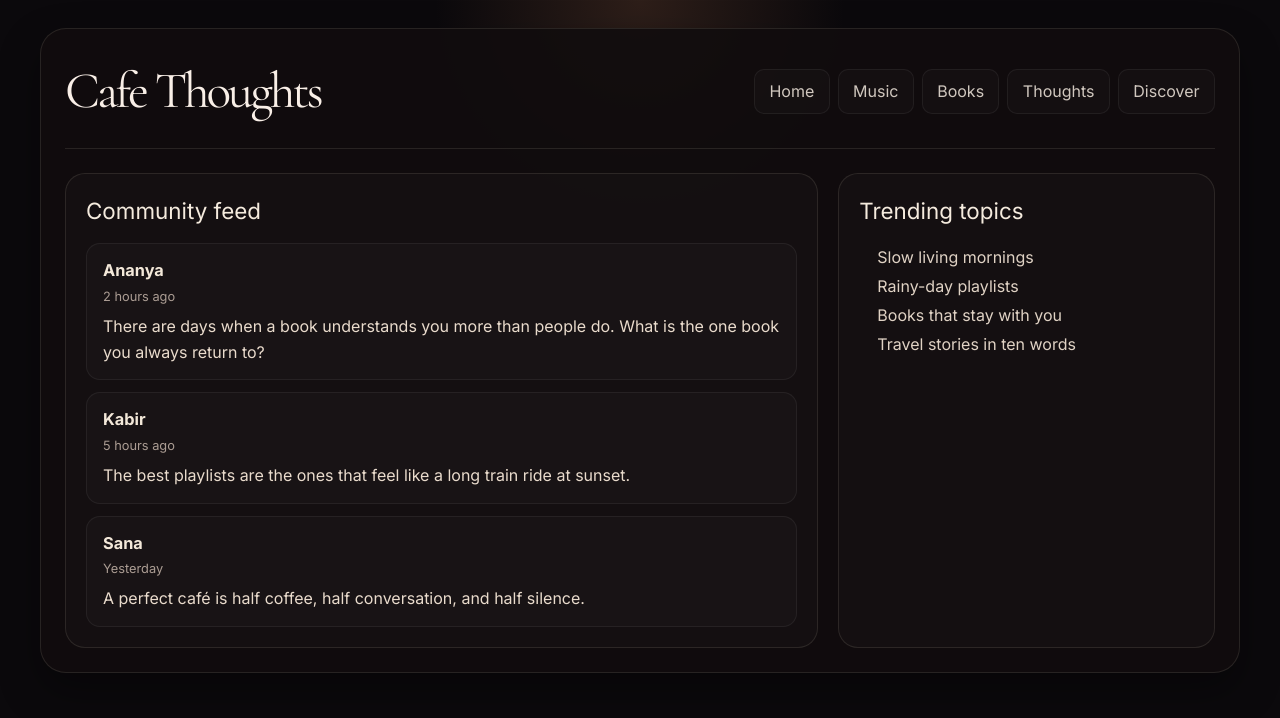
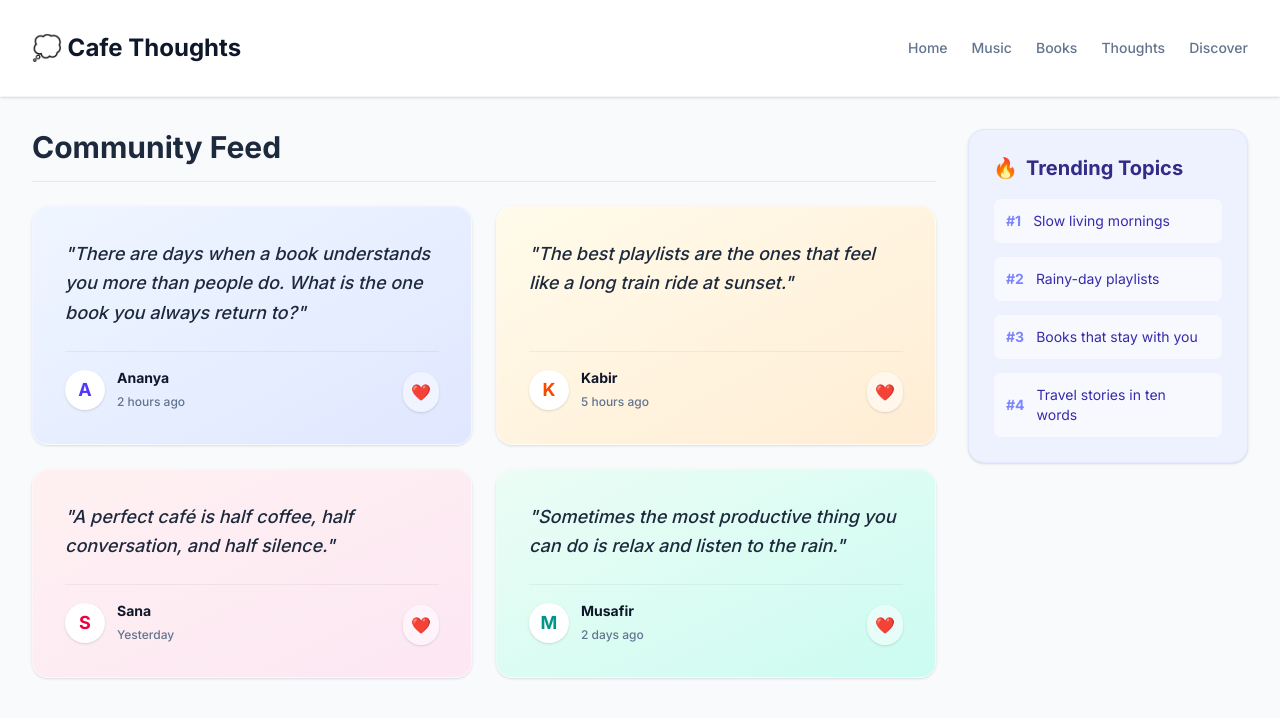
Before and after one commit to manishtarjan2/Musafir-Cafe, a Next.js app: page /thoughts in a window 1280 px wide. Shown: the top 718 px of the page. Built offline with nearby package versions, Linux system fonts and the light colour scheme.

Commit message:
Enhance Thoughts page UI to match Books page layout and styling

```diff
--- a/app/thoughts/page.tsx
+++ b/app/thoughts/page.tsx
@@ -5,17 +5,30 @@ const thoughts = [
     author: "Ananya",
     time: "2 hours ago",
     text: "There are days when a book understands you more than people do. What is the one book you always return to?",
+    color: "from-blue-50 to-indigo-100",
+    accent: "text-indigo-600",
   },
   {
     author: "Kabir",
     time: "5 hours ago",
     text: "The best playlists are the ones that feel like a long train ride at sunset.",
+    color: "from-amber-50 to-orange-100",
+    accent: "text-orange-600",
   },
   {
     author: "Sana",
     time: "Yesterday",
     text: "A perfect café is half coffee, half conversation, and half silence.",
+    color: "from-rose-50 to-pink-100",
+    accent: "text-rose-600",
   },
+  {
+    author: "Musafir",
+    time: "2 days ago",
+    text: "Sometimes the most productive thing you can do is relax and listen to the rain.",
+    color: "from-emerald-50 to-teal-100",
+    accent: "text-teal-600",
+  }
 ];
 
 const navItems = [
@@ -28,44 +41,79 @@ const navItems = [
 
 export default function ThoughtsPage() {
   return (
-    <div className="page-shell">
-      <header className="page-header">
-        <h1>Cafe Thoughts</h1>
-        <nav className="page-nav" aria-label="Thought navigation">
+    <div className="min-h-screen bg-gray-50 text-slate-800 font-sans">
+      <header className="flex justify-between items-center p-8 bg-white shadow-sm border-b border-gray-100 sticky top-0 z-10 max-md:flex-col max-md:gap-4 max-md:p-4">
+        <h1 className="text-2xl font-bold m-0 text-slate-900 flex items-center gap-2">💭 Cafe Thoughts</h1>
+        <nav className="flex gap-6 font-medium text-sm text-slate-500 max-md:flex-wrap max-md:justify-center">
           {navItems.map((item) => (
-            <Link key={item.href} href={item.href}>
+            <Link key={item.href} href={item.href} className="no-underline text-inherit hover:text-indigo-600 transition-colors">
               {item.label}
             </Link>
           ))}
         </nav>
       </header>
 
-      <div className="page-grid">
-        <section className="content-card">
-          <h2>Community feed</h2>
-          <div className="content-list">
+      <main className="max-w-7xl mx-auto p-8 max-md:p-4 grid grid-cols-1 lg:grid-cols-4 gap-8">
+        <section className="lg:col-span-3">
+          <div className="flex justify-between items-end mb-6 border-b border-gray-200 pb-4">
+            <h2 className="text-3xl font-bold m-0">Community Feed</h2>
+          </div>
+
+          {/* Thoughts Grid */}
+          <div className="grid grid-cols-1 md:grid-cols-2 gap-6">
             {thoughts.map((post) => (
-              <div key={`${post.author}-${post.time}`} className="content-item">
+              <div
+                key={`${post.author}-${post.time}`}
+                className={`bg-gradient-to-br ${post.color} p-8 rounded-2xl shadow-sm hover:shadow-xl transition-all duration-300 hover:-translate-y-1 border border-white/50 flex flex-col justify-between min-h-[200px]`}
+              >
                 <div>
-                  <strong>{post.author}</strong>
-                  <div className="content-meta">{post.time}</div>
-                  <p>{post.text}</p>
+                  <p className="text-lg text-slate-800 font-medium leading-relaxed italic mb-6">"{post.text}"</p>
+                </div>
+                <div className="flex justify-between items-end mt-auto border-t border-black/5 pt-4">
+                  <div className="flex items-center gap-3">
+                    <div className={`w-10 h-10 rounded-full bg-white flex items-center justify-center font-bold text-lg shadow-sm ${post.accent}`}>
+                      {post.author.charAt(0)}
+                    </div>
+                    <div>
+                      <strong className="block text-slate-900 text-sm">{post.author}</strong>
+                      <span className="text-xs text-slate-500 font-medium">{post.time}</span>
+                    </div>
+                  </div>
+                  <button className={`bg-white/50 hover:bg-white p-2 rounded-full transition-colors shadow-sm ${post.accent}`}>
+                    ❤️
+                  </button>
                 </div>
               </div>
             ))}
           </div>
         </section>
 
-        <aside className="side-card">
-          <h2>Trending topics</h2>
-          <ul>
-            <li>Slow living mornings</li>
-            <li>Rainy-day playlists</li>
-            <li>Books that stay with you</li>
-            <li>Travel stories in ten words</li>
-          </ul>
+        <aside className="lg:col-span-1">
+          <div className="bg-indigo-50 rounded-2xl p-6 border border-indigo-100 sticky top-28 shadow-sm">
+            <h3 className="text-xl font-bold mb-4 flex items-center gap-2 text-indigo-900">
+              <span>🔥</span> Trending Topics
+            </h3>
+            <ul className="m-0 p-0 list-none flex flex-col gap-3 text-indigo-800 text-sm">
+              <li className="flex gap-3 items-center bg-white/60 p-3 rounded-lg hover:bg-white cursor-pointer transition-colors border border-indigo-50">
+                <span className="text-indigo-400 font-bold">#1</span>
+                Slow living mornings
+              </li>
+              <li className="flex gap-3 items-center bg-white/60 p-3 rounded-lg hover:bg-white cursor-pointer transition-colors border border-indigo-50">
+                <span className="text-indigo-400 font-bold">#2</span>
+                Rainy-day playlists
+              </li>
+              <li className="flex gap-3 items-center bg-white/60 p-3 rounded-lg hover:bg-white cursor-pointer transition-colors border border-indigo-50">
+                <span className="text-indigo-400 font-bold">#3</span>
+                Books that stay with you
+              </li>
+              <li className="flex gap-3 items-center bg-white/60 p-3 rounded-lg hover:bg-white cursor-pointer transition-colors border border-indigo-50">
+                <span className="text-indigo-400 font-bold">#4</span>
+                Travel stories in ten words
+              </li>
+            </ul>
+          </div>
         </aside>
-      </div>
+      </main>
     </div>
   );
 }
```
